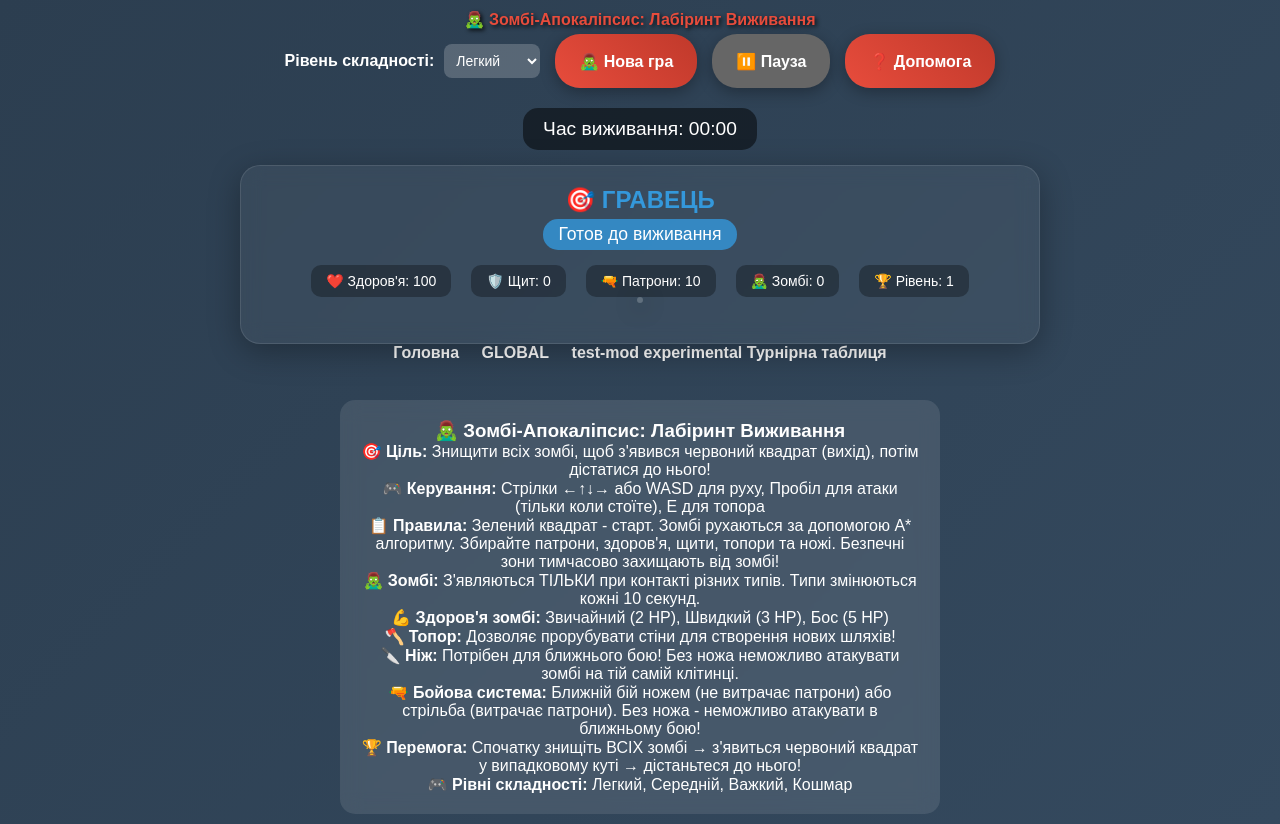
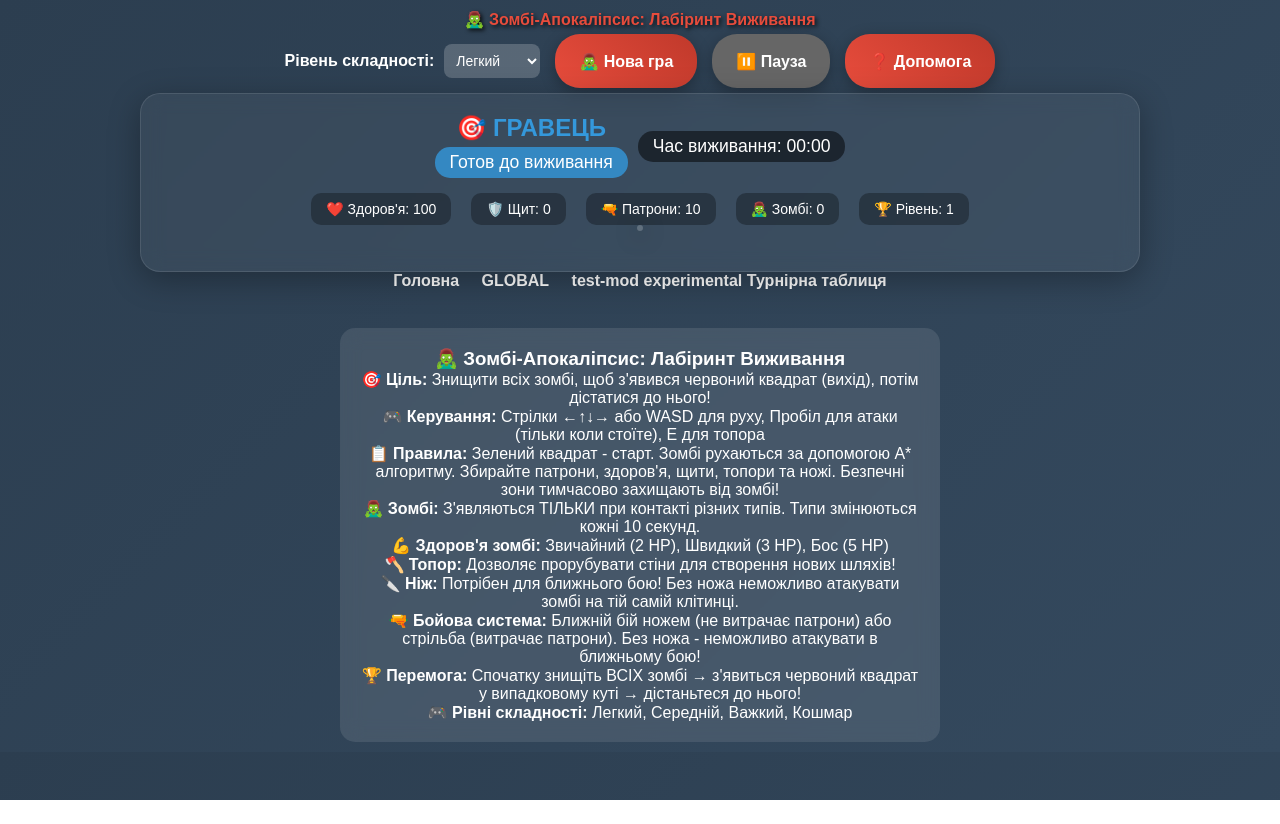
Before and after one commit to owner6/Maze-Rase, a plain HTML site: page test-mode.html in a window 1280 px wide. After the commit the page ends 800 px from the top, so only its background shows below. Drawn offline with Linux system fonts and the light colour scheme.

Commit message:
правки отображения времени

```diff
--- a/test-mode.html
+++ b/test-mode.html
@@ -76,7 +76,7 @@
       backdrop-filter: blur(10px);
       box-shadow: 0 8px 32px rgba(0,0,0,0.3);
       border: 1px solid rgba(255,255,255,0.1);
-      max-width: 800px;
+      max-width: 1000px;
       width: 100%;
     }
 
@@ -84,9 +84,8 @@
       margin-bottom: 15px;
       text-align: center;
       display: flex;
-      gap: 20px;
-      flex-wrap: wrap;
-      justify-content: center;
+      gap: 10px;
+      align-items: center;
     }
 
     .player-name {
@@ -122,8 +121,8 @@
     }
 
     .cell {
-      width: 18px;
-      height: 18px;
+      width: 20px;
+      height: 20px;
       border: 0.5px solid rgba(52, 73, 94, 0.5);
     }
 
@@ -189,11 +188,12 @@
     }
 
     .timer {
-      font-size: 1.2em;
-      margin: 15px 0;
-      padding: 10px 20px;
+      font-size: 1.1em;
+      margin: 0;
+      padding: 5px 15px;
       background: rgba(0,0,0,0.5);
       border-radius: 15px;
+      display: inline-block;
     }
 
     .stats-bar {
@@ -375,14 +375,13 @@
   <button class="btn" id="helpBtn">❓ Допомога</button>
 </div>
 
-<div class="timer" id="timer">Час виживання: 00:00</div>
-
 <div class="game-container">
   <div class="player-info">
     <div>
       <div class="player-name">🎯 ГРАВЕЦЬ</div>
       <div class="player-status status-ready" id="playerStatus">Готов до виживання</div>
     </div>
+    <div class="timer" id="timer">Час виживання: 00:00</div>
   </div>
 
   <div class="stats-bar" id="statsBar">
```
